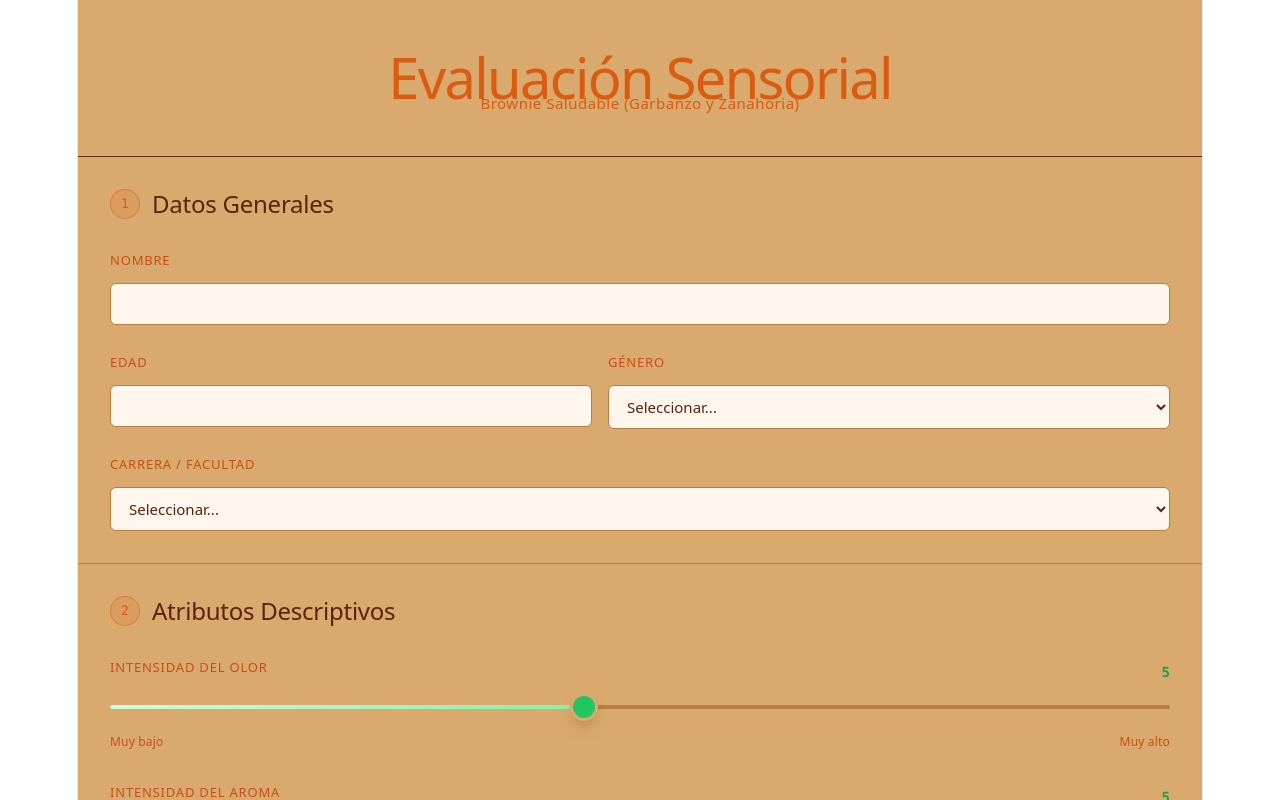
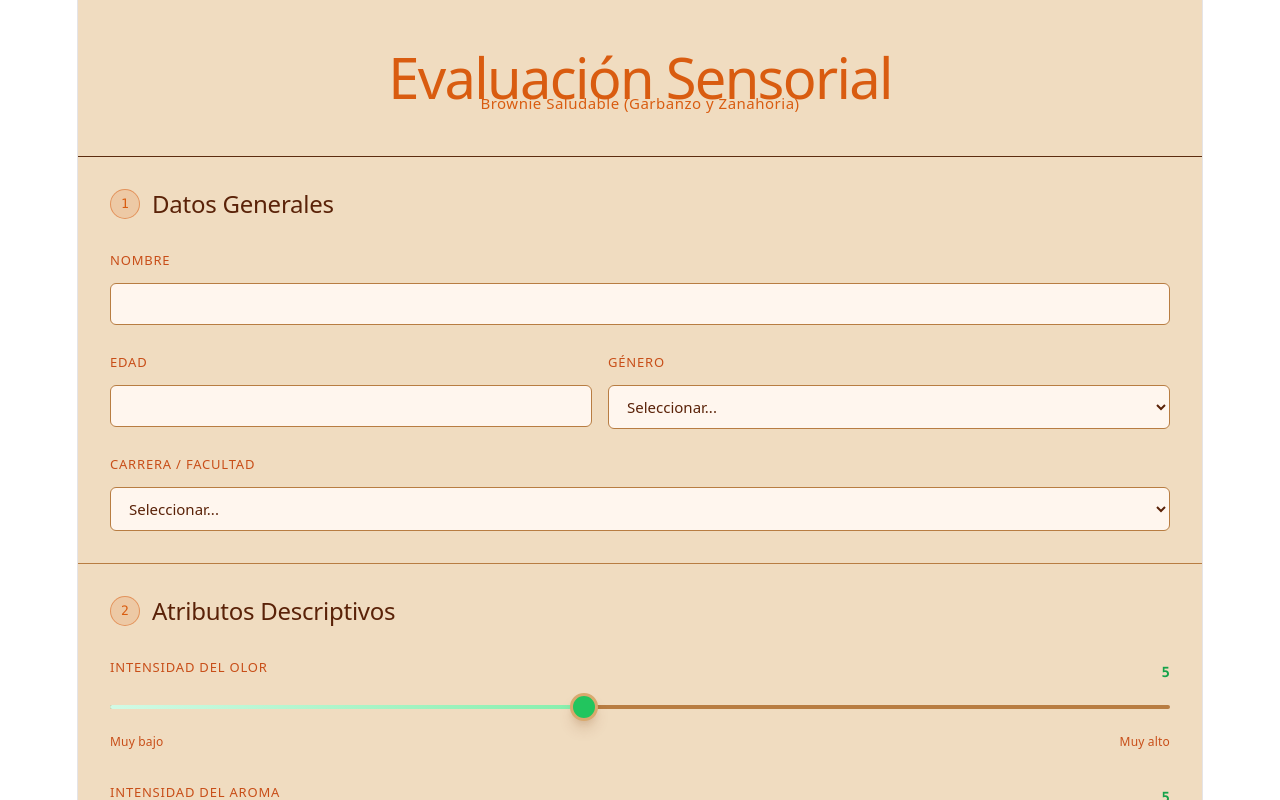
Before and after one commit to BautistaSoto06/ProyectoNutricion, a React (Vite) app: page / in a window 1280 px wide. Shown: the top 800 px of the page. Built offline with nearby package versions, Linux system fonts and the light colour scheme.

Commit message:
Revert "feat: unify hero and cards background to #d9a96e"
This reverts commit 0bec17bc374c39da77a32c14e94debb1906d1b03.

```diff
--- a/src/brownie.css
+++ b/src/brownie.css
@@ -27,7 +27,7 @@
   padding: 48px 32px 40px;
   text-align: center;
   border-bottom: 1px solid #5c2d10;
-  background: #d9a96e;
+  background: #f0dcc0;
 }
 
 .bs-hero h1 {
@@ -45,7 +45,7 @@
 .bs-card {
   padding: 32px;
   border-bottom: 1px solid var(--border);
-  background: #d9a96e;
+  background: #f0dcc0;
 
   @media (max-width: 1024px) {
     padding: 24px 20px;
```
